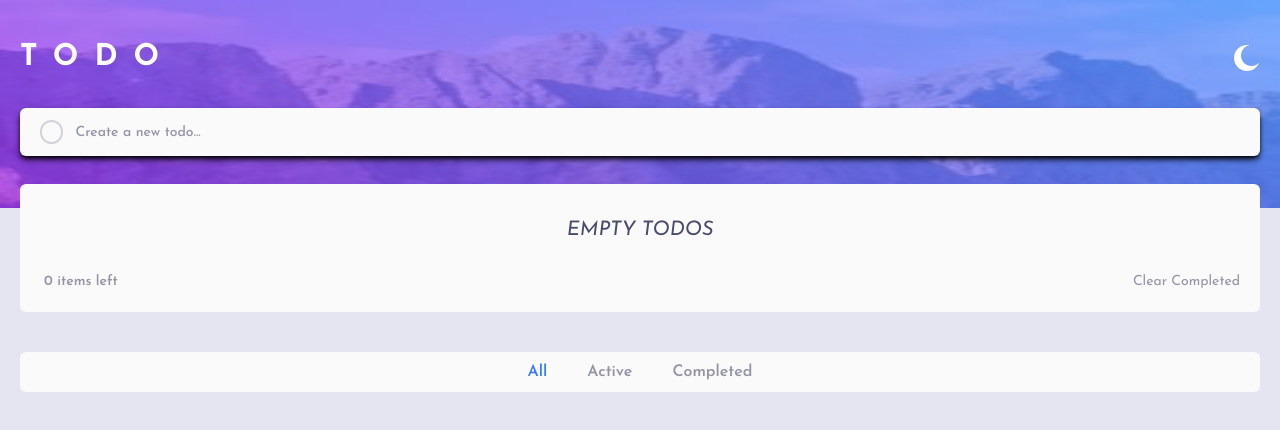
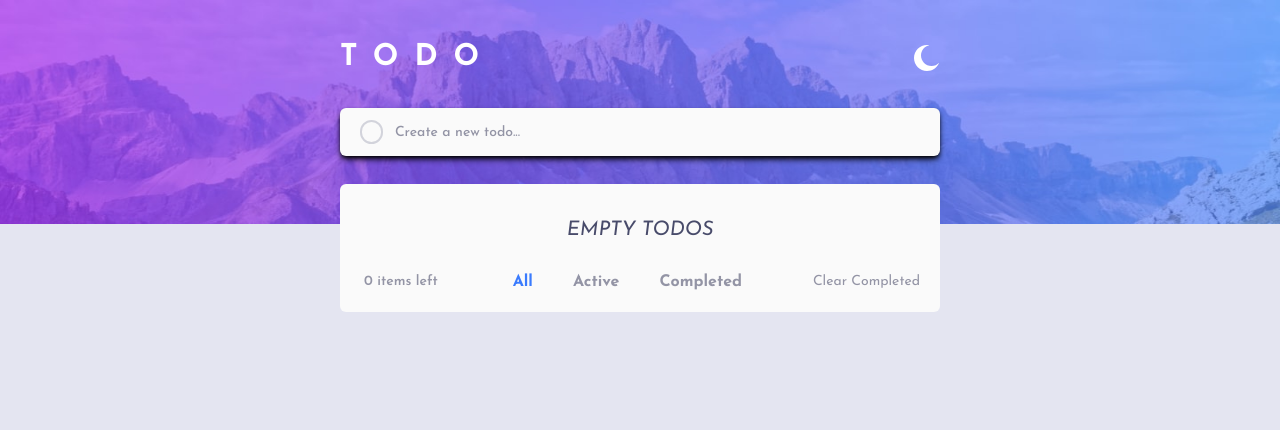
Before and after one commit to Diego2Drm/todo-app-main, a React (Vite) app: page / in a window 1280 px wide. Shown: the top 430 px of the page. Built offline with nearby package versions, Linux system fonts and the light colour scheme.

Commit message:
Desktop Design

```diff
--- a/src/App.jsx
+++ b/src/App.jsx
@@ -23,9 +23,9 @@ function App() {
   }
 
   return (
-    <main className="w-full h-full font-josefin ">
+    <main className="w-full h-full font-josefin flex justify-center">
       <Background changeTheme={theme} >
-        <section className="absolute w-full top-0 pb-16">
+        <section className="absolute w-full top-0 pb-16 md:w-3/4 lg:w-1/2">
           <div className="w-full pt-10 px-5 ">
             <Title changeTheme={theme} handleChange={handleChamgeTheme} />
             <Form />
--- a/src/components/Background/Background.jsx
+++ b/src/components/Background/Background.jsx
@@ -1,18 +1,24 @@
 import backgrounLight from '../../assets/images/bg-mobile-light.jpg'
 import backgroundDark from '../../assets/images/bg-mobile-dark.jpg'
+import backgroundLightDesktop from '../../assets/images/bg-desktop-light.jpg'
+import backgroundDarkDesktop from '../../assets/images/bg-desktop-dark.jpg'
 
 function Background({ children, changeTheme }) {
 
-
-
   return (
     <>
-      <div className='w-full h-52 relative z-0'>
+      <div className='w-full h-52 relative z-0 md:h-56'>
         {
           changeTheme == "light" ?
-            <img src={backgrounLight} alt="Bacakground Light" className='w-full h-full' /> :
-            <img src={backgroundDark} alt="Bacakground Dark" className='w-full h-full' />
-
+            <>
+              <img src={backgrounLight} alt="Background Light" className='w-full h-full md:hidden' />
+              <img src={backgroundLightDesktop} alt='Background Light Desktop' className='hidden md:flex h-full w-full' />
+            </>
+            :
+            <>
+              <img src={backgroundDark} alt="Bacakground Dark" className='w-full h-full md:hidden' />
+              <img src={backgroundDarkDesktop} alt="Background Dark Desktop" className='hidden md:flex h-full w-full' />
+            </>
         }
       </div>
       {children}
--- a/src/components/Form/Form.jsx
+++ b/src/components/Form/Form.jsx
@@ -86,32 +86,53 @@ function Form() {
     setFilterTodos(newTodos)
   };
 
+  const classMobile = "bg-Very-Light-Gray text-Dark-Grayish-Blue-light mt-10 rounded-md flex justify-center gap-10 p-2 dark:bg-Very-Dark-Desaturated-Blue dark:text-Very-Dark-Grayish-Blue2 font-bold md:hidden"
+
   return (
     <section className="mt-8">
       <form onSubmit={handleSubmit} className="mb-7">
-        <Input handleChange={handleChange} todoInput={todoInput} />
+        <Input
+          handleChange={handleChange}
+          todoInput={todoInput}
+        />
       </form>
 
       <div className="rounded-md bg-Very-Light-Gray dark:bg-Very-Dark-Desaturated-Blue">
 
         {
-          filterTodos.length == 0 && <p className="text-Very-Dark-Grayish-Blue1 dark:text-white text-center p-2 uppercase italic pt-8 text-xl">Empty Todos</p>
+          filterTodos.length == 0 &&
+          <p className="text-Very-Dark-Grayish-Blue1 dark:text-white text-center p-2 uppercase italic pt-8 text-xl">
+            Empty Todos
+          </p>
         }
 
         {
           filterTodos.map((todo, i) => (
-            <Todos key={i} todoText={todo.text} completed={todo.completed} onComplete={() => completeTodos(todo.text)}
+            <Todos key={i}
+              todoText={todo.text}
+              completed={todo.completed}
+              onComplete={() => completeTodos(todo.text)}
               onDelete={() => deleteTodo(todo.text)} />
 
           ))
         }
 
-        <TodoCounter incompleteTodos={incompleteTodos} onClear={onClearComplete} />
+        <TodoCounter
+          incompleteTodos={incompleteTodos}
+          onClear={onClearComplete}
+          allTodos={allTodos}
+          active={activeTodos}
+          completed={completedTodo}
+          activeButton={activeButtons} />
 
       </div>
 
-      <ShowTodos allTodos={allTodos} active={activeTodos} completed={completedTodo} activeButton={activeButtons} />
-
+      <ShowTodos
+        allTodos={allTodos}
+        active={activeTodos}
+        completed={completedTodo}
+        activeButton={activeButtons}
+        className={classMobile} />
     </section >
   );
 };
--- a/src/components/ShowTodos/ShowTodos.jsx
+++ b/src/components/ShowTodos/ShowTodos.jsx
@@ -1,6 +1,6 @@
 import React from "react";
 
-function ShowTodos({ allTodos, active, completed, activeButton }) {
+function ShowTodos({ allTodos, active, completed, activeButton, className }) {
 
   const buttons = [
     { key: "all", name: "All", onclick: allTodos, },
@@ -9,7 +9,7 @@ function ShowTodos({ allTodos, active, completed, activeButton }) {
   ]
 
   return (
-    <section className="bg-Very-Light-Gray text-Dark-Grayish-Blue-light mt-10 rounded-md flex justify-center gap-10 p-2 dark:bg-Very-Dark-Desaturated-Blue dark:text-Very-Dark-Grayish-Blue2 font-semibold">
+    <section className={className}>
       {
         buttons.map(button => (
           <button key={button.key} onClick={button.onclick}
--- a/src/components/TodoCounter/TodoCounter.jsx
+++ b/src/components/TodoCounter/TodoCounter.jsx
@@ -1,11 +1,23 @@
 import React from "react";
+import { ShowTodos } from "../ShowTodos/ShowTodos";
 
-function TodoCounter({ incompleteTodos, onClear }) {
+function TodoCounter({ incompleteTodos, onClear, allTodos, active, completed, activeButton }) {
+
+  const classDesktop = "text-Dark-Grayish-Blue-light dark:text-Very-Dark-Grayish-Blue2 font-bold hidden md:flex gap-10"
+
   return (
     <div className='flex justify-between px-5 py-4 '>
       <p className='text-sm text-Dark-Grayish-Blue-light dark:text-Very-Dark-Grayish-Blue2 font-semibold p-1'>
         {incompleteTodos} items left
       </p>
+
+      <ShowTodos
+      allTodos={allTodos}
+      active={active}
+      completed={completed}
+      className={classDesktop}
+      activeButton={activeButton}/>
+
       <button className='text-sm text-Dark-Grayish-Blue-light dark:text-Very-Dark-Grayish-Blue2' onClick={onClear}>
         Clear Completed
       </button>
```
